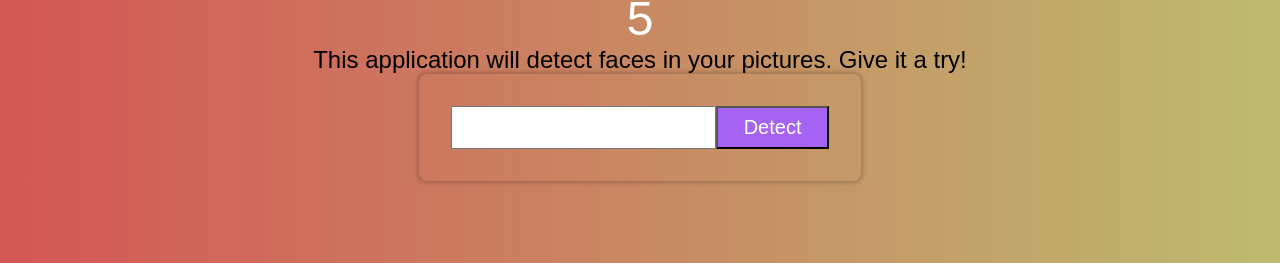
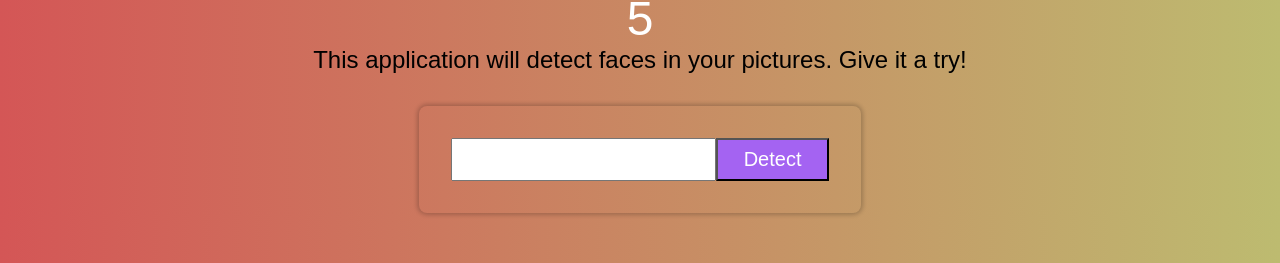
Before and after one commit to MateiMartin/FaceRecognition, a React (Vite) app: page / in a window 1280 px wide. Shown: the part 244-507 px from the top of the page. Built offline with nearby package versions, Linux system fonts and the light colour scheme.

Commit message:
Final changes of the day

```diff
--- a/src/components/ImageLinkForm/ImageLinkForm.jsx
+++ b/src/components/ImageLinkForm/ImageLinkForm.jsx
@@ -1,5 +1,5 @@
 import React from "react";
-import "./ImageLinkForm.css";
+
 const ImageLinkForm = () => {
 
     return (
@@ -7,7 +7,7 @@
             <p className="f3 tc">
                 {`This application will detect faces in your pictures. Give it a try!`}
             </p>
-            <div className="flex justify-center w-100">
+            <div className="flex justify-center w-100 pt4">
                 <div className="form pa4 br3 shadow-1 opacity-div">
                     <input type="text" className="f4 pa2 w-70 center" />
                     <button className="w-30 grow f4 link ph3 pv2 dib white bg-light-purple">Detect</button>
```
Also changed, not shown: src/components/ImageLinkForm/ImageLinkForm.css (deleted).
